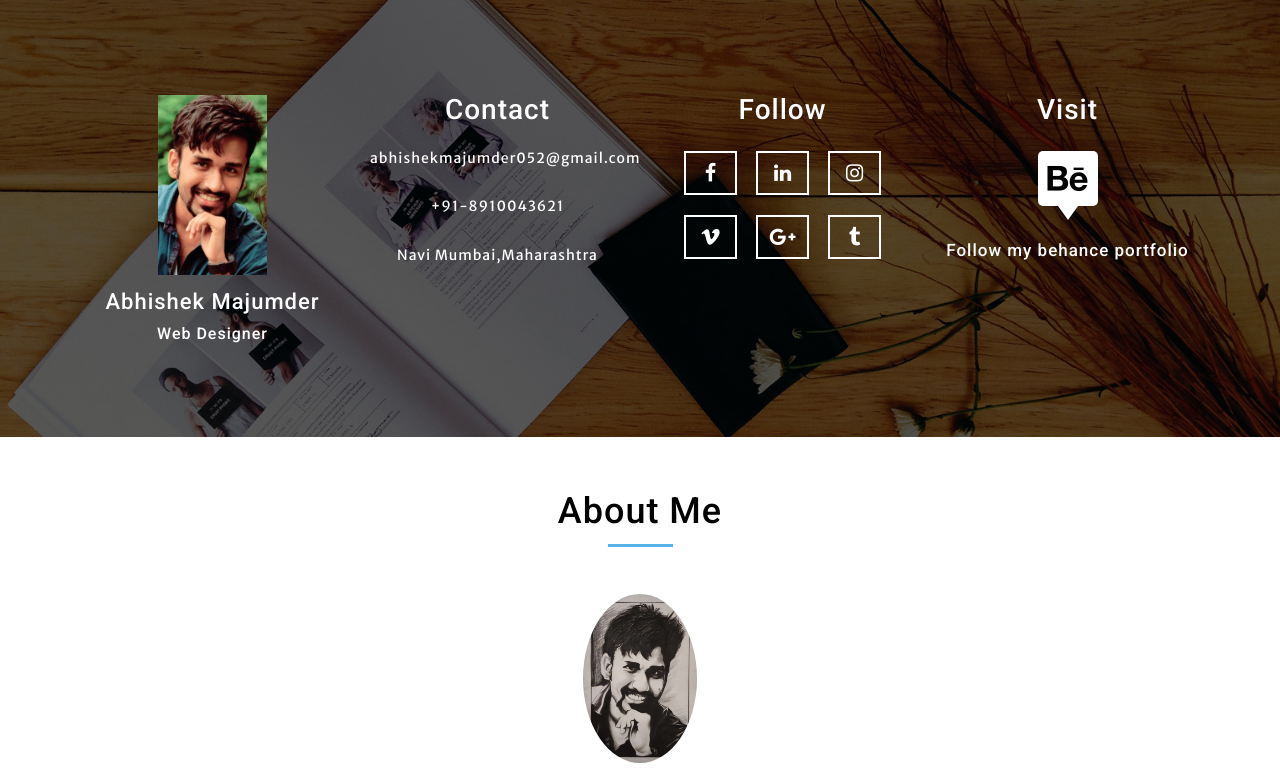
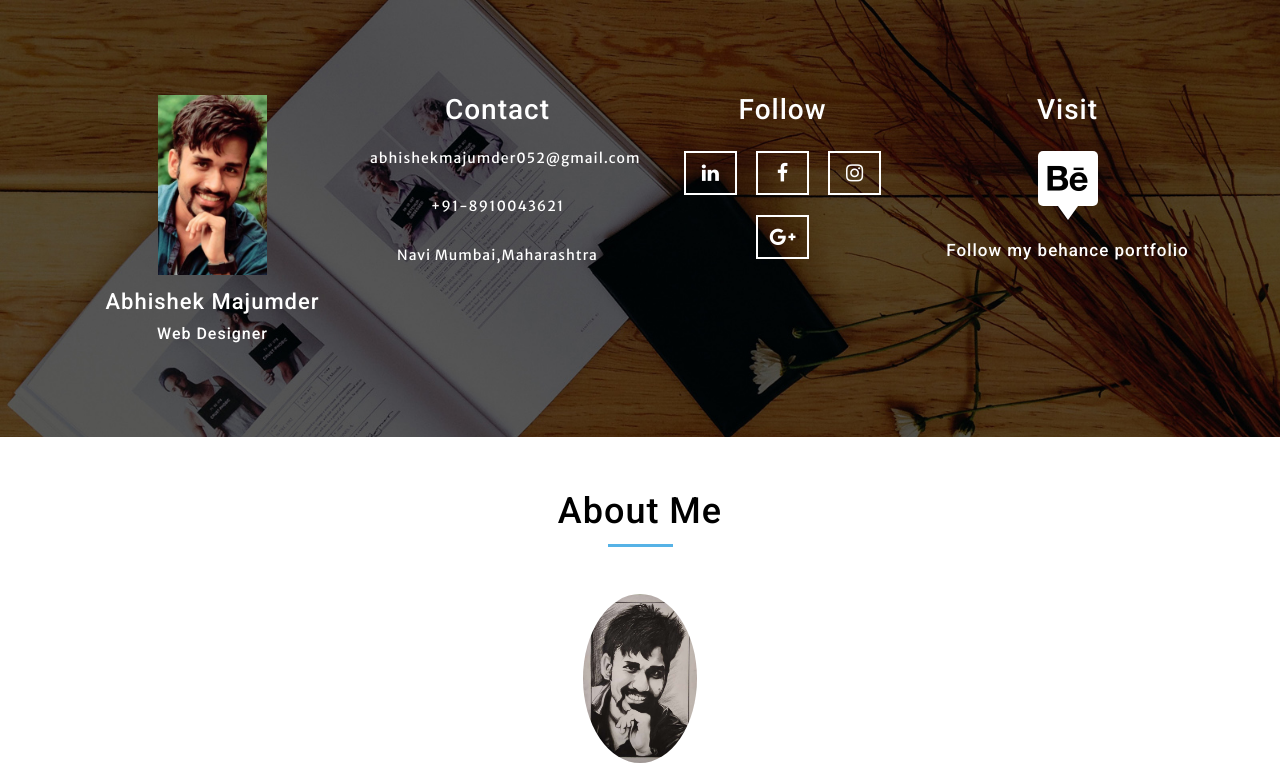
Before and after one commit to abhishekmj1994/urltesting, a plain HTML site: page index.html in a window 1280 px wide. Shown: the top 780 px of the page. Drawn offline with Linux system fonts and the light colour scheme.

Commit message:
Update index.html

```diff
--- a/index.html
+++ b/index.html
@@ -35,12 +35,10 @@
 		</div>
 		<div class="col-md-3 b-part3">
 			<h3>Follow</h3>
+			<a href="#"><i class="fa fa-linkedin" aria-hidden="true"></i></a>
 			<a href="#"><i class="fa fa-facebook" aria-hidden="true"></i></a>
-			<a href="#"><i class="fa fa-linkedin" aria-hidden="true"></i></a>
 			<a href="#"><i class="fa fa-instagram" aria-hidden="true"></i></a>
-			<a href="#"><i class="fa fa-vimeo" aria-hidden="true"></i></a>
 			<a href="#"><i class="fa fa-google-plus" aria-hidden="true"></i></a>
-			<a href="#"><i class="fa fa-tumblr" aria-hidden="true"></i></a>
 
 		</div>
 		<div class="col-md-3 b-part4">
```
